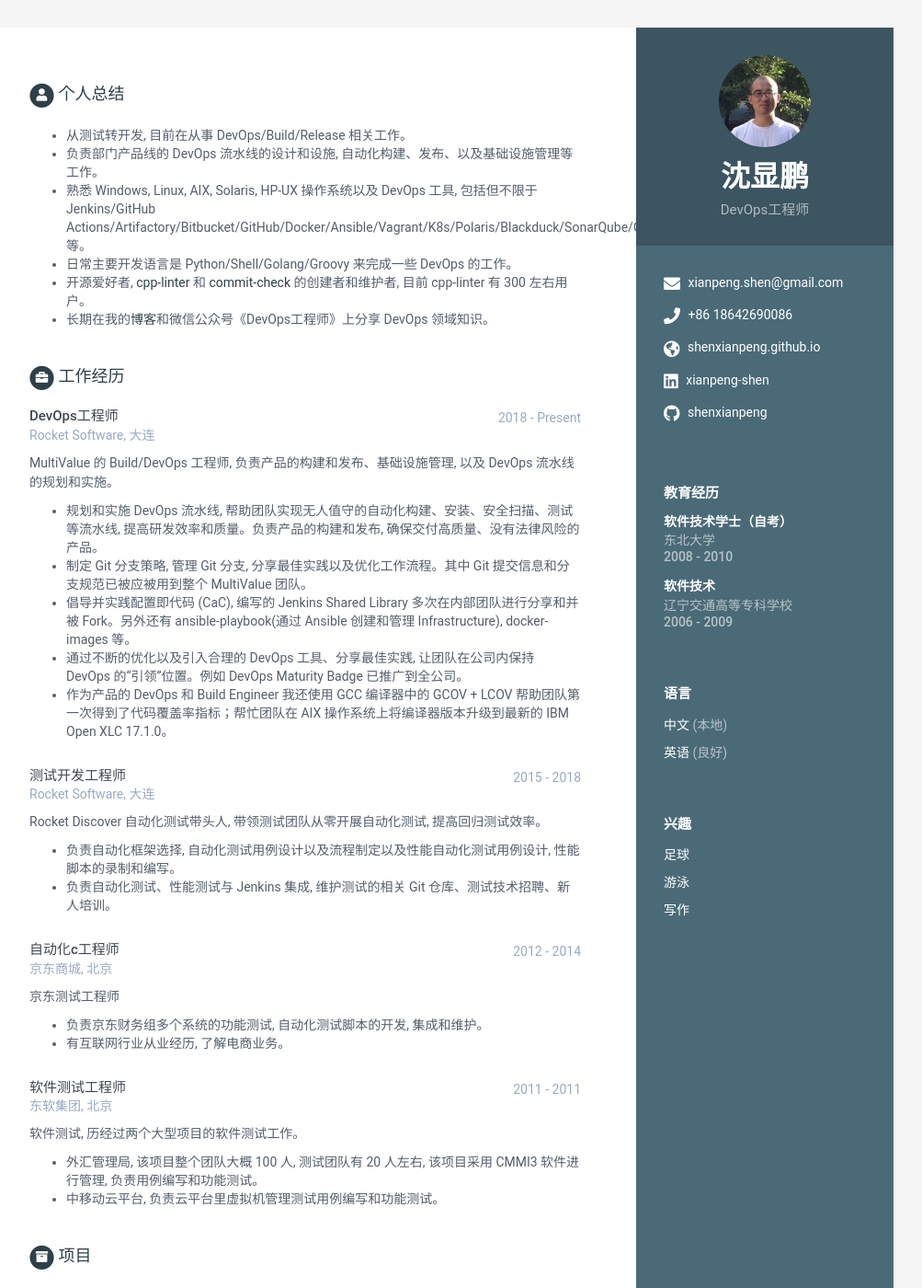
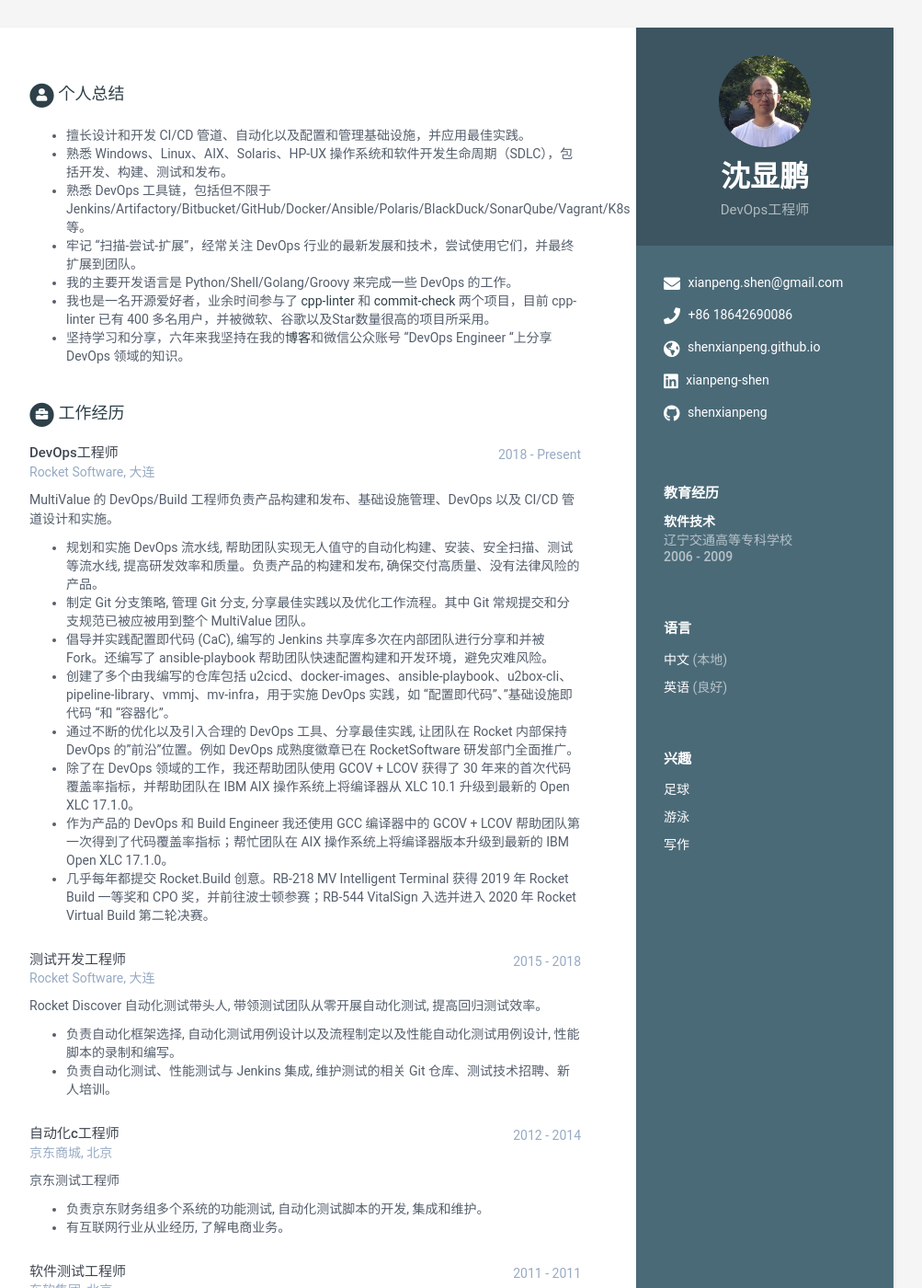
Before and after one commit to shenxianpeng/resume-cn, a Jekyll site: the page built from index.html, in a window 1280 px wide and 1400 px high. Shown: the whole window at 92% size, without its empty margins (168-1171 px from the left). Built offline with Jekyll 4.4.1, drawn with Linux system fonts in a browser that asks for light colours.

Commit message:
Update resume

```diff
--- a/_data/data.yml
+++ b/_data/data.yml
@@ -44,19 +44,15 @@ sidebar:
 career-profile:
     title: 个人总结
     summary: |
-      - 从测试转开发, 目前在从事 DevOps/Build/Release 相关工作。
-      - 负责部门产品线的 DevOps 流水线的设计和设施, 自动化构建、发布、以及基础设施管理等工作。
-      - 熟悉 Windows, Linux, AIX, Solaris, HP-UX 操作系统以及 DevOps 工具, 包括但不限于 Jenkins/GitHub Actions/Artifactory/Bitbucket/GitHub/Docker/Ansible/Vagrant/K8s/Polaris/Blackduck/SonarQube/GCOV/LCOV 等。
-      - 日常主要开发语言是 Python/Shell/Golang/Groovy 来完成一些 DevOps 的工作。
-      - 开源爱好者, [cpp-linter](https://github.com/cpp-linter) 和 [commit-check](https://github.com/commit-check) 的创建者和维护者, 目前 cpp-linter 有 300 左右用户。
-      - 长期在我的[博客](https://shenxianpeng.github.io)和微信公众号《DevOps工程师》上分享 DevOps 领域知识。
+      - 擅长设计和开发 CI/CD 管道、自动化以及配置和管理基础设施，并应用最佳实践。
+      - 熟悉 Windows、Linux、AIX、Solaris、HP-UX 操作系统和软件开发生命周期（SDLC），包括开发、构建、测试和发布。
+      - 熟悉 DevOps 工具链，包括但不限于 Jenkins/Artifactory/Bitbucket/GitHub/Docker/Ansible/Polaris/BlackDuck/SonarQube/Vagrant/K8s 等。
+      - 牢记 "扫描-尝试-扩展"，经常关注 DevOps 行业的最新发展和技术，尝试使用它们，并最终扩展到团队。
+      - 我的主要开发语言是 Python/Shell/Golang/Groovy 来完成一些 DevOps 的工作。
+      - 我也是一名开源爱好者，业余时间参与了 [cpp-linter](https://github.com/cpp-linter) 和 [commit-check](https://github.com/commit-check) 两个项目，目前 cpp-linter 已有 400 多名用户，并被微软、谷歌以及Star数量很高的项目所采用。
+      - 坚持学习和分享，六年来我坚持在我的[博客](https://shenxianpeng.github.io)和微信公众账号 "DevOps Engineer "上分享 DevOps 领域的知识。
 
 education:
-    - degree: 软件技术学士（自考）
-      university: 东北大学
-      time: 2008 - 2010
-      details: |
-
     - degree: 软件技术
       university: 辽宁交通高等专科学校
       time: 2006 - 2009
@@ -67,13 +63,16 @@ experiences:
       time: 2018 - Present
       company: Rocket Software, 大连
       details: |
-        MultiValue 的 Build/DevOps 工程师, 负责产品的构建和发布、基础设施管理, 以及 DevOps 流水线的规划和实施。
+        MultiValue 的 DevOps/Build 工程师负责产品构建和发布、基础设施管理、DevOps 以及 CI/CD 管道设计和实施。
 
           - 规划和实施 DevOps 流水线, 帮助团队实现无人值守的自动化构建、安装、安全扫描、测试等流水线, 提高研发效率和质量。负责产品的构建和发布, 确保交付高质量、没有法律风险的产品。
-          - 制定 Git 分支策略, 管理 Git 分支, 分享最佳实践以及优化工作流程。其中 Git 提交信息和分支规范已被应被用到整个 MultiValue 团队。
-          - 倡导并实践配置即代码 (CaC), 编写的 Jenkins Shared Library 多次在内部团队进行分享和并被 Fork。另外还有 ansible-playbook(通过 Ansible 创建和管理 Infrastructure), docker-images 等。
-          - 通过不断的优化以及引入合理的 DevOps 工具、分享最佳实践, 让团队在公司内保持 DevOps 的“引领”位置。例如 DevOps Maturity Badge 已推广到全公司。
+          - 制定 Git 分支策略, 管理 Git 分支, 分享最佳实践以及优化工作流程。其中 Git 常规提交和分支规范已被应被用到整个 MultiValue 团队。
+          - 倡导并实践配置即代码 (CaC), 编写的 Jenkins 共享库多次在内部团队进行分享和并被 Fork。还编写了 ansible-playbook 帮助团队快速配置构建和开发环境，避免灾难风险。
+          - 创建了多个由我编写的仓库包括 u2cicd、docker-images、ansible-playbook、u2box-cli、pipeline-library、vmmj、mv-infra，用于实施 DevOps 实践，如 "配置即代码"、"基础设施即代码 "和 "容器化"。
+          - 通过不断的优化以及引入合理的 DevOps 工具、分享最佳实践, 让团队在 Rocket 内部保持 DevOps 的"前沿"位置。例如 DevOps 成熟度徽章已在 RocketSoftware 研发部门全面推广。
+          - 除了在 DevOps 领域的工作，我还帮助团队使用 GCOV + LCOV 获得了 30 年来的首次代码覆盖率指标，并帮助团队在 IBM AIX 操作系统上将编译器从 XLC 10.1 升级到最新的 Open XLC 17.1.0。
           - 作为产品的 DevOps 和 Build Engineer 我还使用 GCC 编译器中的 GCOV + LCOV 帮助团队第一次得到了代码覆盖率指标；帮忙团队在 AIX 操作系统上将编译器版本升级到最新的 IBM Open XLC 17.1.0。
+          - 几乎每年都提交 Rocket.Build 创意。RB-218 MV Intelligent Terminal 获得 2019 年 Rocket Build 一等奖和 CPO 奖，并前往波士顿参赛；RB-544 VitalSign 入选并进入 2020 年 Rocket Virtual Build 第二轮决赛。
 
     - role: 测试开发工程师
       time: 2015 - 2018
```
